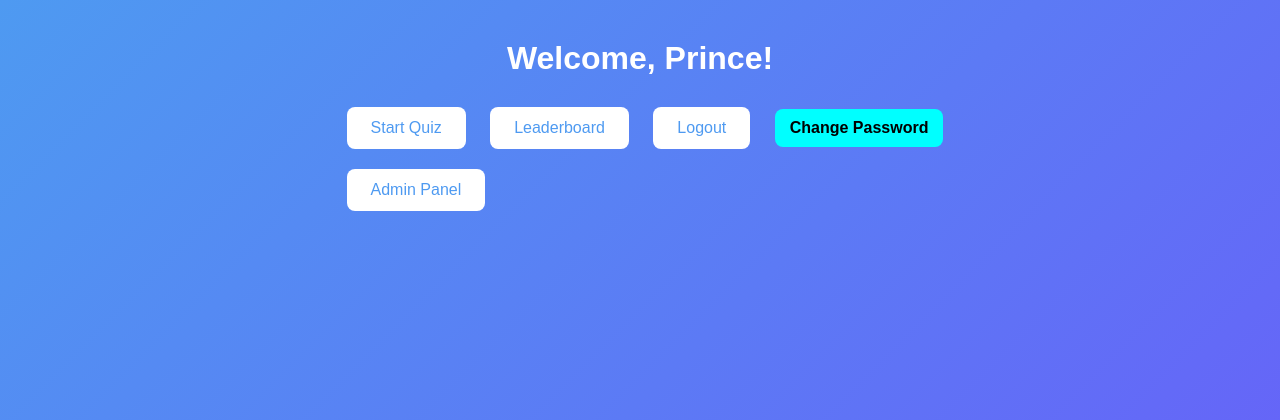
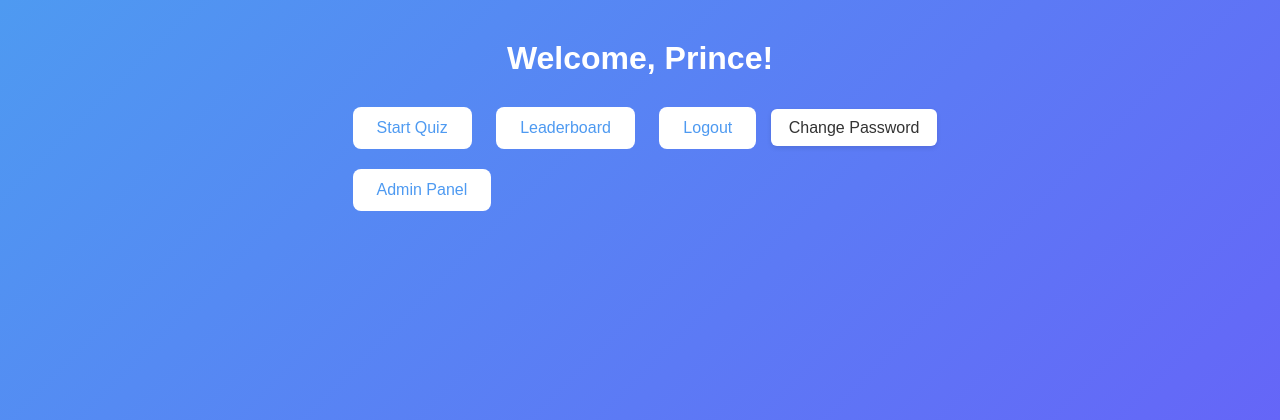
Before and after one commit to Prince159-beep/PrinceSpark, a Flask app: page /dashboard in a window 1280 px wide. Shown: the top 420 px of the page. Run offline with Flask 3, Linux system fonts and the light colour scheme; a user stored in the database is signed in.

Commit message:
Improve 'Change Password' button styling
Updated the styling of the 'Change Password' button and added hover effects.

```diff
--- a/templates/dashboard.html
+++ b/templates/dashboard.html
@@ -14,9 +14,16 @@
             <a href="{{ url_for('leaderboard') }}" class="btn">Leaderboard</a>
             <a href="{{ url_for('logout') }}" class="btn">Logout</a>
             <a href="{{ url_for('change_password') }}"
-   style="display:inline-block; background-color:#00ffff; color:#000; padding:10px 15px; border-radius:8px; text-decoration:none; font-weight:bold; margin-left:10px;">
+   style="background-color: #ffffff; color: #333; padding: 10px 18px; border-radius: 6px; text-decoration: none; font-weight: 500; border: none; box-shadow: 0 2px 5px rgba(0,0,0,0.1); transition: 0.2s;">
    Change Password
-            </a>
+</a>
+
+<style>
+a:hover {
+   background-color: #f0f0f0;
+   transform: scale(1.03);
+}
+</style>
         </div>
 
         {% if username == 'Prince' %}
```
